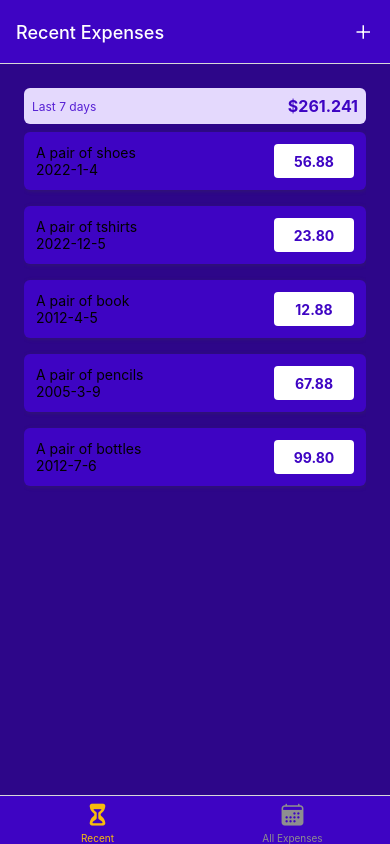
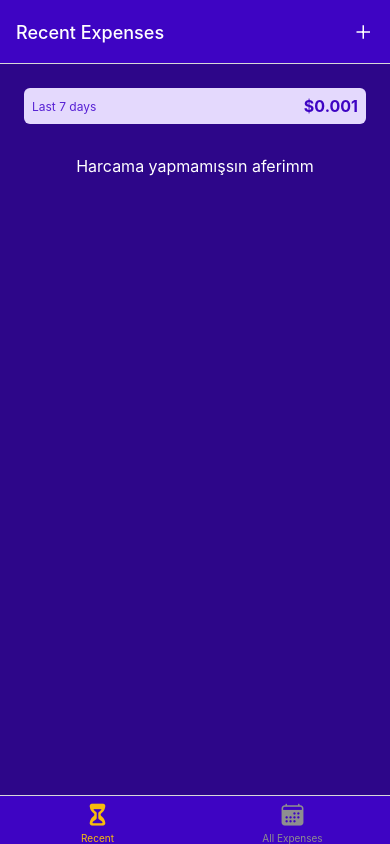
Before and after one commit to mucahitkaya/expense-tracker-app, a React Native app: screen /RecentExpenses in a window 390 px wide. Built offline with nearby package versions, Linux system fonts and the light colour scheme.

Commit message:
app is done without user input

```diff
--- a/App.js
+++ b/App.js
@@ -8,6 +8,7 @@
 import { GlobalStyles } from "./constants/styles";
 import { Ionicons } from "@expo/vector-icons";
 import IconButton from "./components/ExpensesOutput/UI/IconButton";
+import ExpensesContextProvider from "./store/expenses-context";
 
 const Stack = createNativeStackNavigator();
 const BottomTabs = createBottomTabNavigator();
@@ -66,6 +67,7 @@
   return (
     <>
       <StatusBar style="auto" />
+      <ExpensesContextProvider>
         <NavigationContainer>
           <Stack.Navigator
             screenOptions={{
@@ -89,6 +91,7 @@
             />
           </Stack.Navigator>
         </NavigationContainer>
+      </ExpensesContextProvider>
     </>
   );
 }
--- a/components/ExpensesOutput/ExpensesOutput.js
+++ b/components/ExpensesOutput/ExpensesOutput.js
@@ -1,46 +1,18 @@
-import { View, StyleSheet } from "react-native";
+import { View, StyleSheet, Text } from "react-native";
 import { GlobalStyles } from "../../constants/styles";
 import ExpensesList from "./ExpensesList";
 import ExpensesSummary from "./ExpensesSummary";
 
-const DUMMY_EXPENSES = [
-  {
-    id: "e1",
-    description: "A pair of shoes",
-    amount: 56.88,
-    date: new Date(2021, 12, 4),
-  },
-  {
-    id: "e2",
-    description: "A pair of tshirts",
-    amount: 23.8,
-    date: new Date(2022, 11, 5),
-  },
-  {
-    id: "e3",
-    description: "A pair of book",
-    amount: 12.88,
-    date: new Date(2012, 3, 5),
-  },
-  {
-    id: "e4",
-    description: "A pair of pencils",
-    amount: 67.88,
-    date: new Date(2005, 2, 9),
-  },
-  {
-    id: "e5",
-    description: "A pair of bottles",
-    amount: 99.8,
-    date: new Date(2012, 6, 6),
-  },
-];
+function ExpensesOutput({ expenses, expensesPeriod, fallbacktext }) {
+  let content = <Text style={styles.infoText}>{fallbacktext}</Text>;
 
-function ExpensesOutput({ expenses, expensesPeriod }) {
+  if (expenses.length > 0) {
+    content = <ExpensesList expenses={expenses} />;
+  }
   return (
     <View style={styles.container}>
-      <ExpensesSummary expenses={DUMMY_EXPENSES} periodName={expensesPeriod} />
-      <ExpensesList expenses={DUMMY_EXPENSES} />
+      <ExpensesSummary expenses={expenses} periodName={expensesPeriod} />
+      {content}
     </View>
   );
 }
@@ -52,4 +24,10 @@
     padding: 24,
     backgroundColor: GlobalStyles.colors.primary700,
   },
+  infoText: {
+    color: "white",
+    fontSize: 16,
+    textAlign: "center",
+    marginTop: 32,
+  },
 });
--- a/screens/AllExpenses.js
+++ b/screens/AllExpenses.js
@@ -1,5 +1,14 @@
+import { useContext } from "react";
 import ExpensesOutput from "../components/ExpensesOutput/ExpensesOutput";
+import { ExpensesContext } from "../store/expenses-context";
 function AllExpenses() {
-  return <ExpensesOutput expensesPeriod="total" />;
+  const expensesCtx = useContext(ExpensesContext);
+  return (
+    <ExpensesOutput
+      expenses={expensesCtx.expenses}
+      expensesPeriod="total"
+      fallbacktext="Girilmiş değer yok ehe ehe"
+    />
+  );
 }
 export default AllExpenses;
--- a/screens/ManageExpenses.js
+++ b/screens/ManageExpenses.js
@@ -1,10 +1,12 @@
-import { useLayoutEffect } from "react";
+import { useContext, useLayoutEffect } from "react";
 import { View, StyleSheet } from "react-native";
 import Button from "../components/ExpensesOutput/UI/Button";
 import IconButton from "../components/ExpensesOutput/UI/IconButton";
 import { GlobalStyles } from "../constants/styles";
+import { ExpensesContext } from "../store/expenses-context";
 
 function ManageExpenses({ route, navigation }) {
+  const expensesCtx = useContext(ExpensesContext);
   const editedExpenseId = route.params?.expenseId;
   const isEditing = !!editedExpenseId;
 
@@ -15,6 +17,7 @@
   }, [navigation, isEditing]);
 
   function deleteExpenseHandler() {
+    expensesCtx.deleteExpense(editedExpenseId);
     navigation.goBack();
   }
 
@@ -23,6 +26,20 @@
   }
 
   function confirmHandler() {
+    if (isEditing) {
+      expensesCtx.updateExpense(editedExpenseId, {
+        description: "Test",
+        amount: 22.33,
+        date: new Date("2022 - 03 - 10"),
+      });
+    } else {
+      expensesCtx.addExpense({
+        description: "Test",
+        amount: 22.33,
+        date: new Date("2022 - 03 - 10"),
+      });
+    }
+
     navigation.goBack();
   }
   return (
--- a/screens/RecentExpenses.js
+++ b/screens/RecentExpenses.js
@@ -1,5 +1,22 @@
+import { useContext } from "react";
 import ExpensesOutput from "../components/ExpensesOutput/ExpensesOutput";
+import { ExpensesContext } from "../store/expenses-context";
+import { getDateMinusDays } from "../util/date";
+
 function RecentExpenses() {
-  return <ExpensesOutput expensesPeriod="Last 7 days" />;
+  const expensesCtx = useContext(ExpensesContext);
+  const recentExpenses = expensesCtx.expenses.filter((expense) => {
+    const today = new Date();
+    const date7DaysAgo = getDateMinusDays(today, 7);
+
+    return expense.date >= date7DaysAgo && expense.date <= today;
+  });
+  return (
+    <ExpensesOutput
+      expenses={recentExpenses}
+      expensesPeriod="Last 7 days"
+      fallbacktext="Harcama yapmamışsın aferimm"
+    />
+  );
 }
 export default RecentExpenses;
--- /dev/null
+++ b/store/expenses-context.js
@@ -0,0 +1,93 @@
+import { createContext, useReducer } from "react";
+
+const DUMMY_EXPENSES = [
+  {
+    id: "e1",
+    description: "A pair of shoes",
+    amount: 56.88,
+    date: new Date(2021, 12, 4),
+  },
+  {
+    id: "e2",
+    description: "A pair of tshirts",
+    amount: 23.8,
+    date: new Date(2022, 11, 5),
+  },
+  {
+    id: "e3",
+    description: "A pair of book",
+    amount: 12.88,
+    date: new Date(2012, 3, 5),
+  },
+  {
+    id: "e4",
+    description: "A pair of pencils",
+    amount: 67.88,
+    date: new Date(2005, 2, 9),
+  },
+  {
+    id: "e5",
+    description: "A pair of bottles",
+    amount: 99.8,
+    date: new Date(2012, 6, 6),
+  },
+];
+
+export const ExpensesContext = createContext({
+  expenses: [],
+  addExpense: ({ description, amount, date }) => {},
+  deleteExpense: (id) => {},
+  updateExpense: (id, { description, amount, date }) => {},
+});
+
+function expensesReducer(state, action) {
+  switch (action.type) {
+    case "ADD":
+      const id = new Date().toString() + Math.random().toString();
+      return [{ ...action.payload, id: id }, ...state];
+    case "UPDATE":
+      const updatableExpenseIndex = state.findIndex(
+        (expense) => expense.id === action.payload.id
+      );
+      const updatableExpense = state[updatableExpenseIndex];
+      const updatedItem = { ...updatableExpense, ...action.payload.data };
+      const updatedExpenses = [...state];
+      updatedExpenses[updatableExpenseIndex] = updatedItem;
+      return updatedExpenses;
+    case "DELETE":
+      return state.filter((expense) => expense.id !== action.payload);
+    default:
+      return state;
+  }
+}
+
+function ExpensesContextProvider({ children }) {
+  const [expensesState, dispatch] = useReducer(expensesReducer, DUMMY_EXPENSES);
+
+  function addExpense(expenseData) {
+    dispatch({ type: "ADD", payload: expenseData });
+  }
+
+  function deleteExpense(id) {
+    dispatch({ type: "DELETE", payload: id });
+  }
+
+  function updateExpense(id, expenseData) {
+    dispatch({ type: "UPDATE", payload: { id: id, data: expenseData } });
+  }
+
+  const value = {
+    expenses: expensesState,
+    addExpense: addExpense,
+    deleteExpense: deleteExpense,
+    updateExpense: updateExpense,
+  };
+
+  return (
+    <ExpensesContext.Provider value={value}>
+      {children}
+    </ExpensesContext.Provider>
+  );
+}
+
+export default ExpensesContextProvider;
--- a/util/date.js
+++ b/util/date.js
@@ -1,3 +1,7 @@
 export function getFormattedDate(date) {
   return `${date.getFullYear()}-${date.getMonth() + 1}-${date.getDate()}`;
 }
+
+export function getDateMinusDays(date, days) {
+  return new Date(date.getFullYear(), date.getMonth(), date.getDate() - days);
+}
```
Lines whose indentation alone changed are shown as unchanged.
